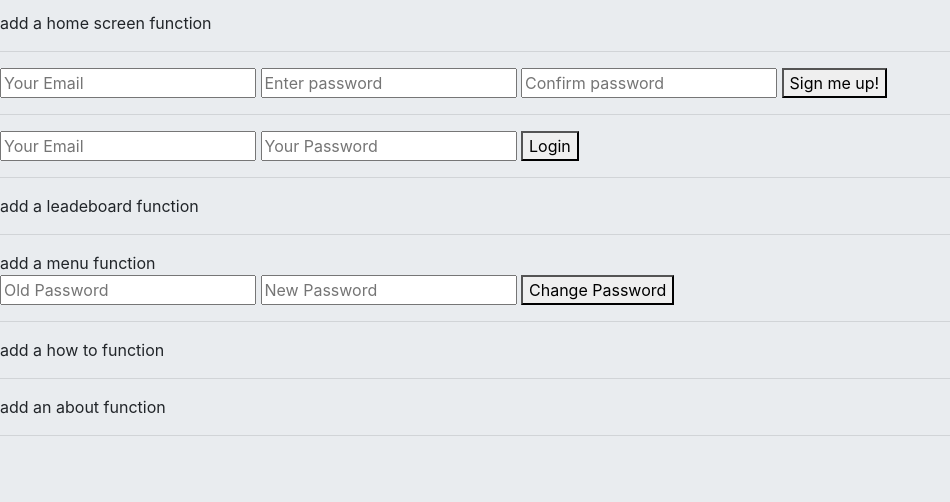
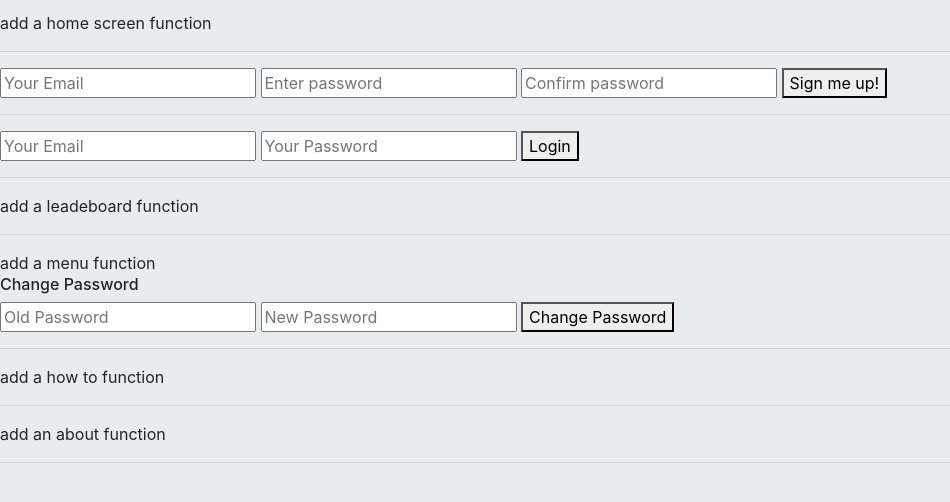
Before and after one commit to mmmoore1313/T-3-Rise-of-the-XOchines, a React app: page index.html in a window 1280 px wide. Shown: the part 70-572 px from the top of the page, without its empty margins (0-950 px from the left). Built offline with nearby package versions, Linux system fonts and the light colour scheme.

Commit message:
Added a change password feature; intially forgot to pluralize both passwords in the name fields. After hitting a 402 error, I found the mistake and changed it.

```diff
--- a/index.html
+++ b/index.html
@@ -51,9 +51,12 @@
           add a menu function
         </div>
         <div id='edit'>
+          <h6>
+            Change Password
+          </h6>
           <form id='change-password'>
             <input name='passwords[old]' type='password' placeholder='Old Password' required>
-            <input name='password[new]' type='password' placeholder='New Password' required>
+            <input name='passwords[new]' type='password' placeholder='New Password' required>
             <button>
               Change Password
             </button>
```
